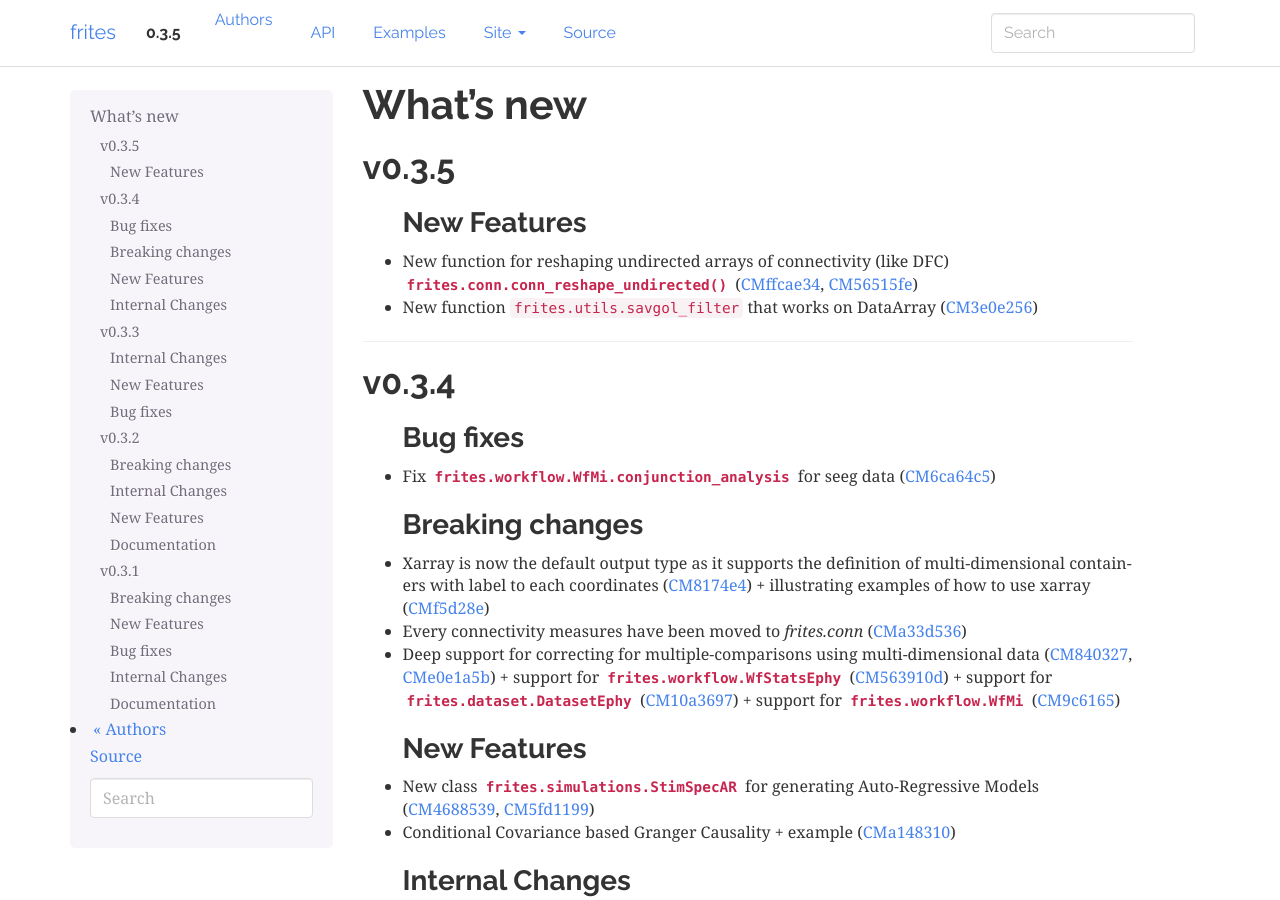
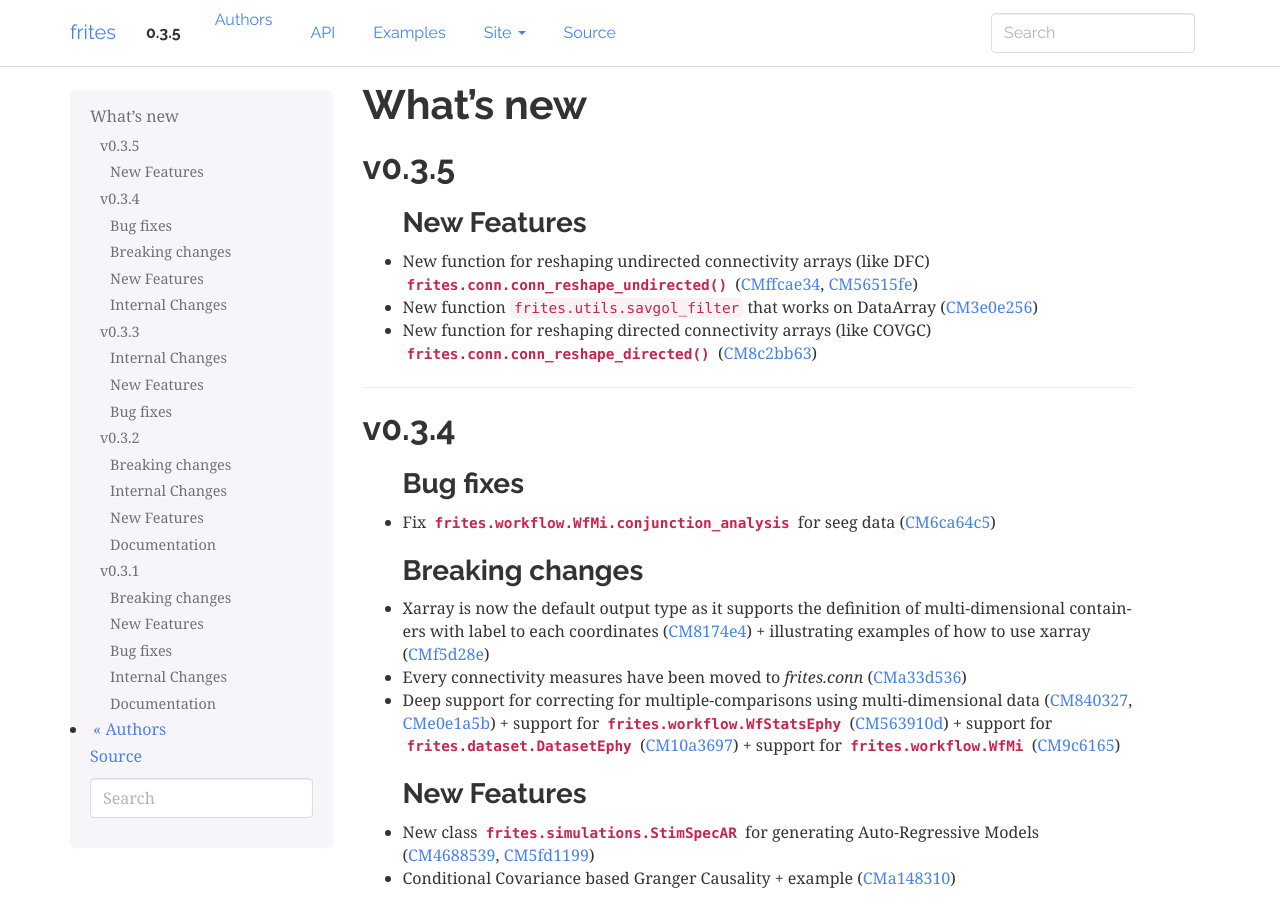
Before and after one commit to brainets/frites, a Sphinx documentation site: the page built from docs/source/whatsnew.rst, in a window 1280 px wide and 900 px high. Built offline with Sphinx 7.4.7, drawn with Linux system fonts in a browser that asks for light colours; pages that are not in the unit, such as notebooks, are missing from menus; cross-references to code outside the pages are shown as plain code.

Commit message:
update whatsnew

```diff
--- a/docs/source/whatsnew.rst
+++ b/docs/source/whatsnew.rst
@@ -8,8 +8,9 @@ v0.3.5
 
 New Features
 ++++++++++++
-* New function for reshaping undirected arrays of connectivity (like DFC) :py:func:`frites.conn.conn_reshape_undirected` (:commit:`ffcae34`, :commit:`56515fe`)
+* New function for reshaping undirected connectivity arrays (like DFC) :py:func:`frites.conn.conn_reshape_undirected` (:commit:`ffcae34`, :commit:`56515fe`)
 * New function :py:`frites.utils.savgol_filter` that works on DataArray (:commit:`3e0e256`)
+* New function for reshaping directed connectivity arrays (like COVGC) :py:func:`frites.conn.conn_reshape_directed` (:commit:`8c2bb63`)
 
 .. raw:: html
 
```
